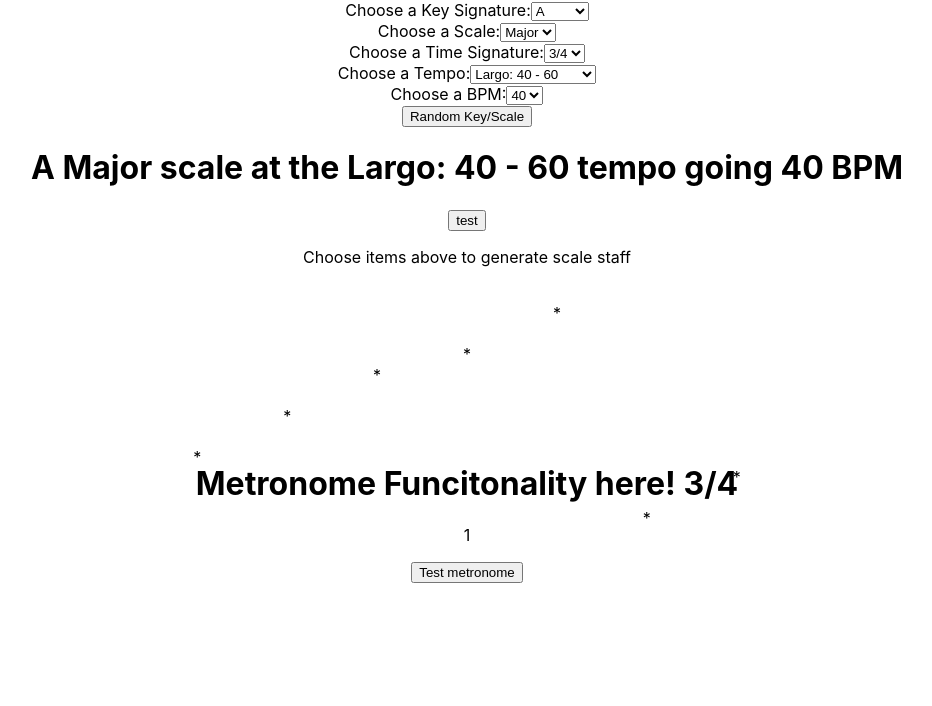
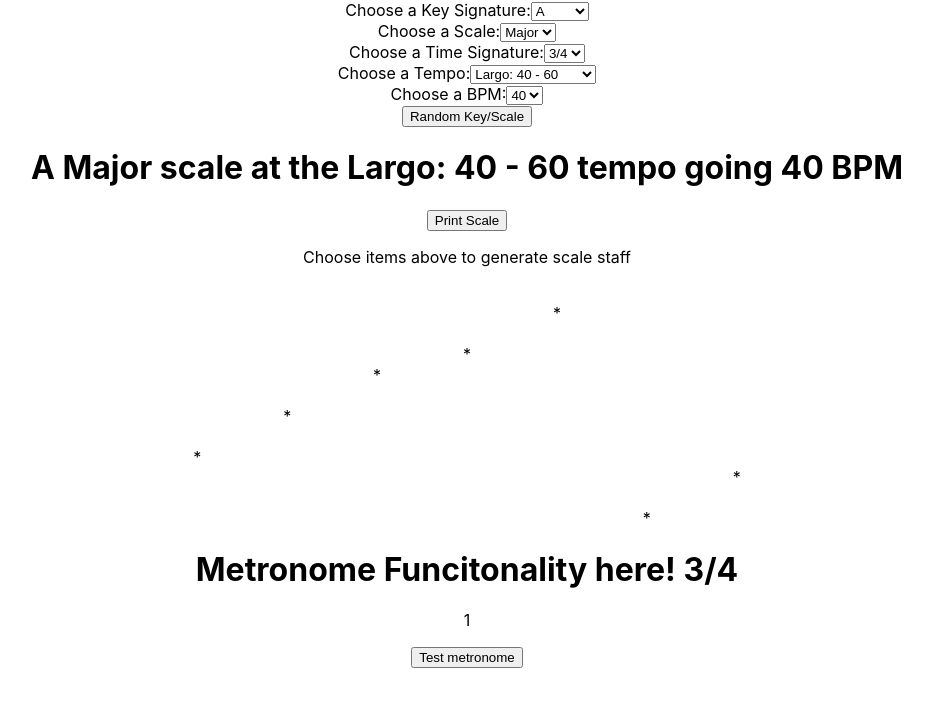
Before and after one commit to mattchley/random-rhythm, a React (Create React App) app in the folder random-rhythm/: page / in a window 1280 px wide. Shown: the top 706 px of the page, without its empty margins (173-1105 px from the left). Built offline with nearby package versions, Linux system fonts and the light colour scheme.

Commit message:
print scale and random motif

```diff
--- a/random-rhythm/src/App.css
+++ b/random-rhythm/src/App.css
@@ -45,7 +45,7 @@
   margin-right: 10%;
   flex-grow: 1;
   justify-content: center;
-  height: 160px;
+  /* height: 160px; */
 }
 
 .staffNote {
--- a/random-rhythm/src/Components/staff.js
+++ b/random-rhythm/src/Components/staff.js
@@ -2,6 +2,7 @@ import React, { useState } from "react";
 
 const Staff = props => {
     const [staffCreated, setStaffCreated] = useState(false)
+    const [randomArray, setRandomArray] = useState()
 
     const noteArray = props.value.keyArray
     const scaleType = props.value.scale[0]
@@ -48,19 +49,34 @@ const Staff = props => {
     }
 
     const prinatableScale = createScale(scaleType, changeKey(noteArray, keyType))
+    let randomMotif = []
+    const generateRandomMotif = () => {
+        const randomIndex = () => Math.abs(Math.ceil(Math.random() * prinatableScale.length))
+        for (let i = 0; i < 7; i++) {
+            randomMotif.push(prinatableScale[randomIndex() - 1])
+        }
+        setRandomArray(randomMotif)
+    }
 
     const handleClick = () => {
+        generateRandomMotif()
         setStaffCreated(!staffCreated)
     }
 
     return (
         <div>
-            <h1> {props.value.key[0]} {props.value.scale[0]} scale at the {props.value.tempo[0]} tempo going {bpm} BPM</h1> <button onClick={handleClick}>test</button>
+            <h1> {props.value.key[0]} {props.value.scale[0]} scale at the {props.value.tempo[0]} tempo going {bpm} BPM</h1>
+            <button onClick={handleClick}>Print Scale</button>
             <p>  {staffCreated ? prinatableScale : "Choose items above to generate scale staff"}</p>
             <div className="staffContainer">
-                {prinatableScale.map((note) => {
+                {staffCreated && randomArray ? randomArray.map((note) => {
                     return (
-
+                        < div className={`staffNote ${note.includes('♯') ? `${note[0]}sharp` : note}`}>
+                            *
+                        </div>
+                    )
+                }) : prinatableScale.map((note) => {
+                    return (
                         < div className={`staffNote ${note.includes('♯') ? `${note[0]}sharp` : note}`}>
                             *
                         </div>
```
